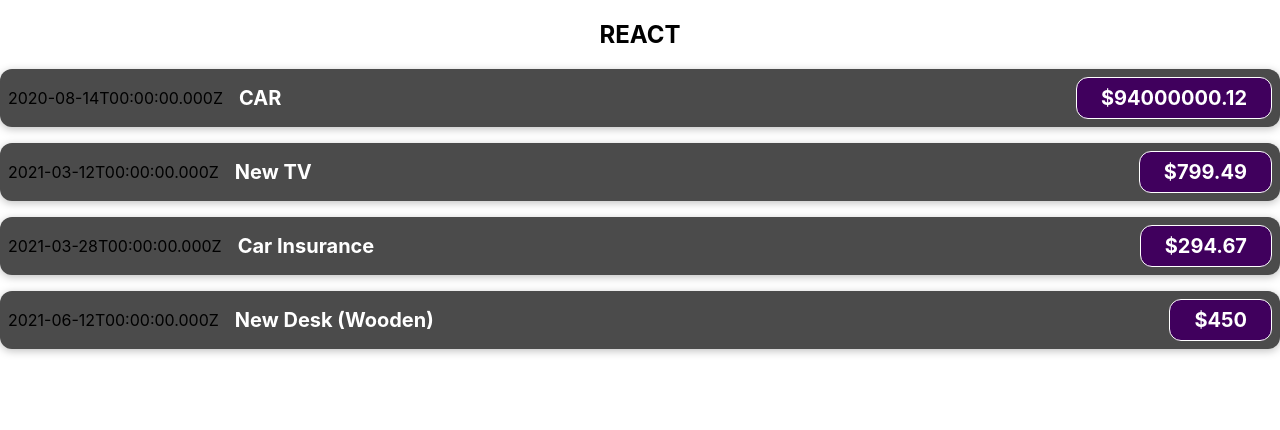
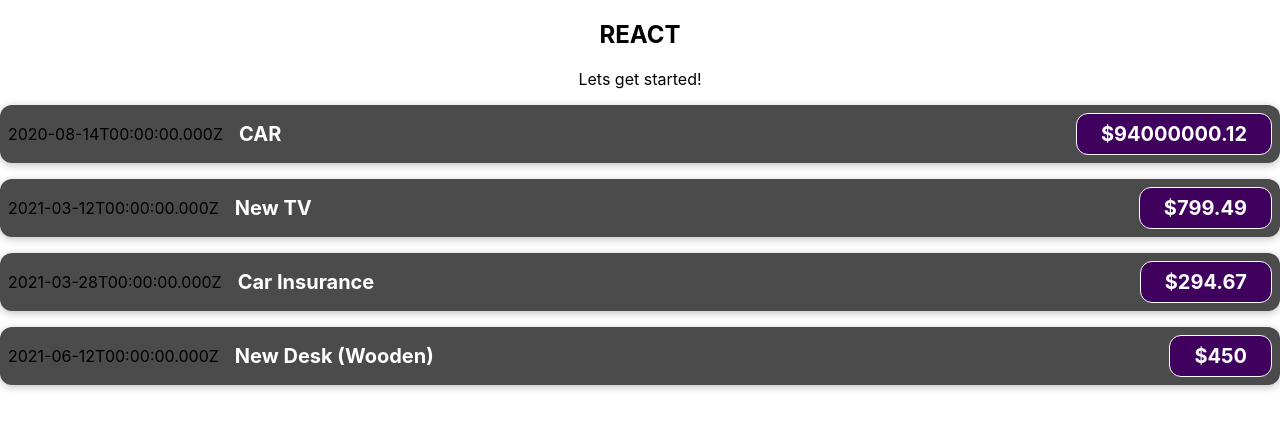
Before and after one commit to itzsourabhkumar/my-app, a React (Create React App) app: page / in a window 1280 px wide. Shown: the top 430 px of the page. Built offline with nearby package versions, Linux system fonts and the light colour scheme.

Commit message:
add para in app.js (#3)
Co-authored-by: Sourabh Kumar <inspiron3593_8MT6S53@outlook.com>

```diff
--- a/src/App.css
+++ b/src/App.css
@@ -1,4 +1,9 @@
 
 h2.react {
   text-align: center;
+  font-weight: bolder;
 }
+
+p.react {
+  text-align: center;
+}
--- a/src/App.js
+++ b/src/App.js
@@ -28,6 +28,7 @@
   return (
     <div>
       <h2 className='react'>REACT</h2>
+      <p className='react'>Lets get started!</p>
       <ExpenseItem
         title={expenses[0].title}
         amount={expenses[0].amount}
```
